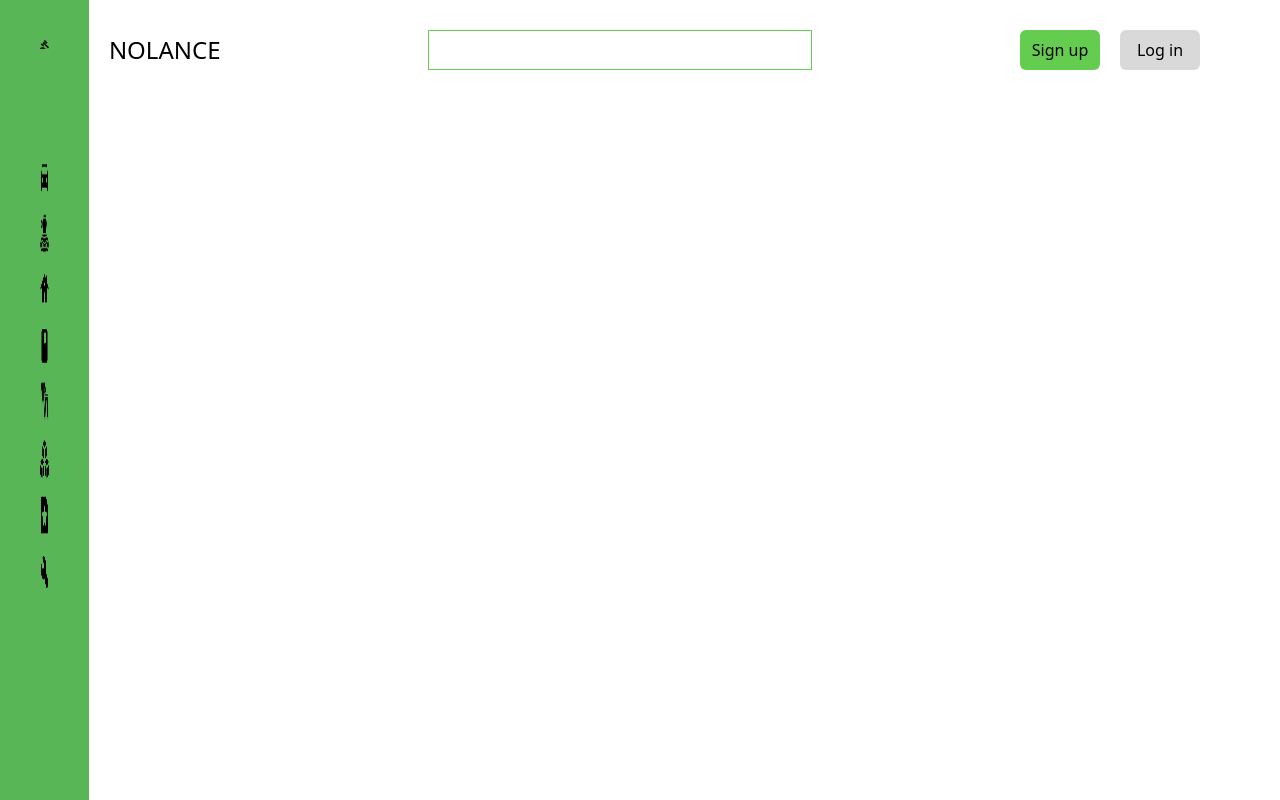
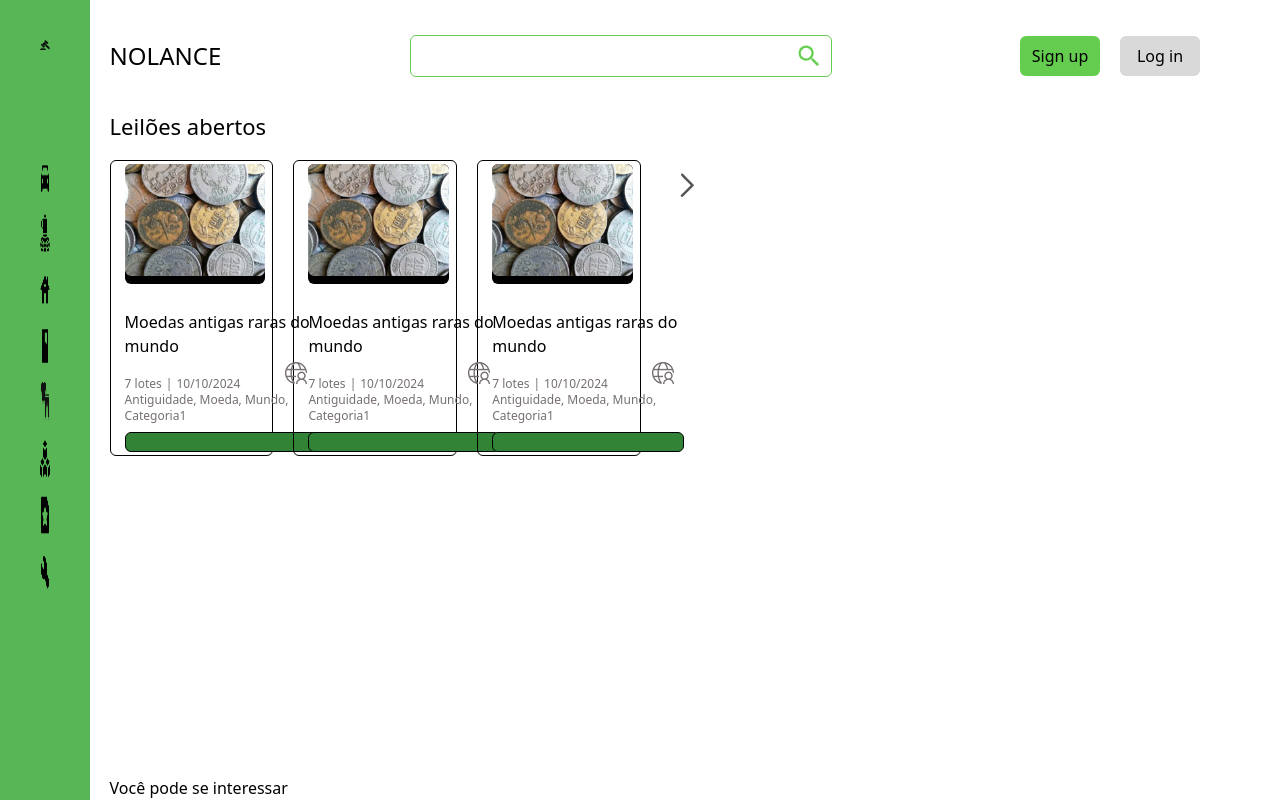
Before and after one commit to giovbel/nolance_frontend, a website: page home.html in a window 1280 px wide. Drawn offline with nearby package versions, Linux system fonts and the light colour scheme; files that its build step writes are made by us from their sources.

Commit message:
Add files via upload

```diff
--- a/home.html
+++ b/home.html
@@ -1,16 +1,21 @@
 <!doctype html>
 <html>
+
 <head>
   <meta charset="UTF-8">
   <meta name="viewport" content="width=device-width, initial-scale=1.0">
   <link rel="preconnect" href="https://fonts.googleapis.com">
   <link rel="preconnect" href="https://fonts.gstatic.com" crossorigin>
-<link href="https://fonts.googleapis.com/css2?family=Poppins:ital,wght@0,100;0,200;0,300;0,400;0,500;0,600;0,700;0,800;0,900;1,100;1,200;1,300;1,400;1,500;1,600;1,700;1,800;1,900&display=swap" rel="stylesheet">
+  <link
+    href="https://fonts.googleapis.com/css2?family=Poppins:ital,wght@0,100;0,200;0,300;0,400;0,500;0,600;0,700;0,800;0,900;1,100;1,200;1,300;1,400;1,500;1,600;1,700;1,800;1,900&display=swap"
+    rel="stylesheet">
   <link rel="stylesheet" href="https://cdnjs.cloudflare.com/ajax/libs/font-awesome/5.15.4/css/all.min.css">
   <script src="https://cdn.tailwindcss.com"></script>
   <script src="../login.js"></script>
 </head>
-<body class="flex">
+
+<body class="grid grid-cols-[7vw_1fr]">
+
   <div class="w-[7vw] h-screen bg-[#59B657] grid p-10 gap-10">
     <img src="../img/logo.png" alt="">
 
@@ -27,10 +32,16 @@
 
 
   </div>
-    <div class="h-20 flex justify-between items-center w-screen pt-5 pl-5 pr-20">
+
+  <div class="w-full  pl-5 pr-20 h-full grid grid-rows-[2.5rem_1fr] gap-[70px]">
+    <div class="h-10 flex justify-between items-center pt-[7vh]">
       <h1 class="font-poppins text-2xl">NOLANCE</h1>
 
-      <input class=" h-10 w-[30vw] border border-[#64CC4F] focus:outline-none pl-2 pr-2" type="text"></input>
+      <div class="flex border-[1.5px] border-[#64CC4F] items-center pr-2 rounded-md">
+        <input class=" h-10 w-[30vw]  focus:outline-none pl-2 pr-2 rounded-md" type="text">
+        <img class="h-7" src="./img/lupa.png" alt="">
+      </div>
+
 
       <div class="flex gap-5 font-poppins">
         <a class="text-1xl h-10 w-20 bg-[#64CC4F] rounded-md flex items-center justify-center" href="">Sign up</a>
@@ -38,5 +49,100 @@
       </div>
 
     </div>
+
+    <div class="grid grid-rows-[2.5rem_1fr] gap-[10px]">
+      <h1 class="font-poppins text-[22px]">Leilões abertos</h1>
+
+      <div class="flex gap-5 w-full -center">
+        <div
+          class="h-[37vh] w-[12.8vw] border border-black rounded-md grid items-center pl-3.5                               ">
+          <div class="h-[15vh] w-[11vw] rounded-md bg-black "><img src="./img/Informações.png" alt=""></div>
+
+          <div class="grid gap-2">
+
+            <h2 class="text-md relative top-5">Moedas antigas raras do mundo</h2>
+            <img class="relative left-40 top-4" src="./img/online.png" alt="">
+
+            <div>
+              <div class="flex gap-1">
+                <p class="text-xs text-[#766F6F]">7 lotes</p>
+                <p class="text-xs text-[#766F6F]">|</p>
+                <span class="text-xs text-[#766F6F]">10/10/2024</span>
+              </div>
+              <p class="text-xs text-[#766F6F]">Antiguidade, Moeda, Mundo, Categoria1</p>
+            </div>
+
+
+            <div class="h-5 w-48 bg-[#328336] rounded-md border border-black"></div>
+          </div>
+
+        </div>
+
+        <div
+          class="h-[37vh] w-[12.8vw] border border-black rounded-md grid items-center pl-3.5                               ">
+          <div class="h-[15vh] w-[11vw] rounded-md bg-black "><img src="./img/Informações.png" alt=""></div>
+
+          <div class="grid gap-2">
+
+            <h2 class="text-md relative top-5">Moedas antigas raras do mundo</h2>
+            <img class="relative left-40 top-4" src="./img/online.png" alt="">
+
+            <div>
+              <div class="flex gap-1">
+                <p class="text-xs text-[#766F6F]">7 lotes</p>
+                <p class="text-xs text-[#766F6F]">|</p>
+                <span class="text-xs text-[#766F6F]">10/10/2024</span>
+              </div>
+              <p class="text-xs text-[#766F6F]">Antiguidade, Moeda, Mundo, Categoria1</p>
+            </div>
+
+
+            <div class="h-5 w-48 bg-[#328336] rounded-md border border-black"></div>
+          </div>
+
+        </div>
+
+        <div
+          class="h-[37vh] w-[12.8vw] border border-black rounded-md grid items-center pl-3.5                               ">
+          <div class="h-[15vh] w-[11vw] rounded-md bg-black "><img src="./img/Informações.png" alt=""></div>
+
+          <div class="grid gap-2">
+
+            <h2 class="text-md relative top-5">Moedas antigas raras do mundo</h2>
+            <img class="relative left-40 top-4" src="./img/online.png" alt="">
+
+            <div>
+              <div class="flex gap-1">
+                <p class="text-xs text-[#766F6F]">7 lotes</p>
+                <p class="text-xs text-[#766F6F]">|</p>
+                <span class="text-xs text-[#766F6F]">10/10/2024</span>
+              </div>
+              <p class="text-xs text-[#766F6F]">Antiguidade, Moeda, Mundo, Categoria1</p>
+            </div>
+
+
+            <div class="h-5 w-48 bg-[#328336] rounded-md border border-black"></div>
+          </div>
+
+
+
+        </div>
+        <div>
+
+        <img src="./img/seta.png" alt="">
+
+        </div>
+
+
+      </div>
+
+      <h2>Você pode se interessar</h2>
+
+    </div>
+  </div>
+
+
+
 </body>
+
 </html>
```
Also changed, not shown: img/Informações.png (added), img/lupa.png (added), img/online.png (added), img/seta.png (added). Lines whose indentation alone changed are shown as unchanged.
